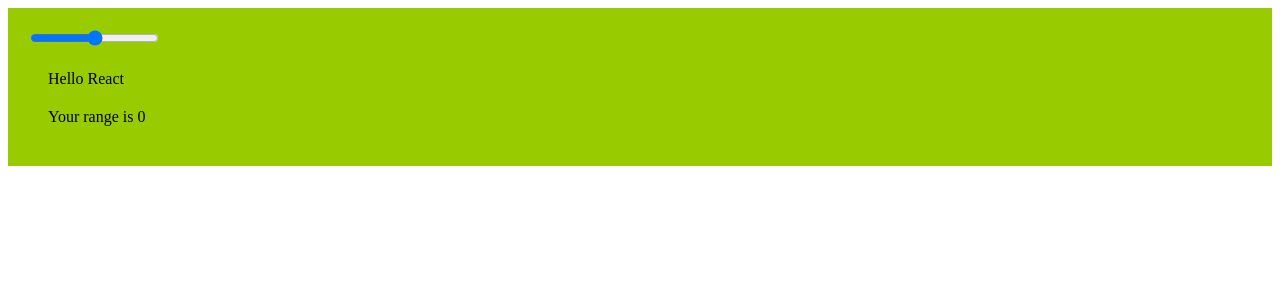
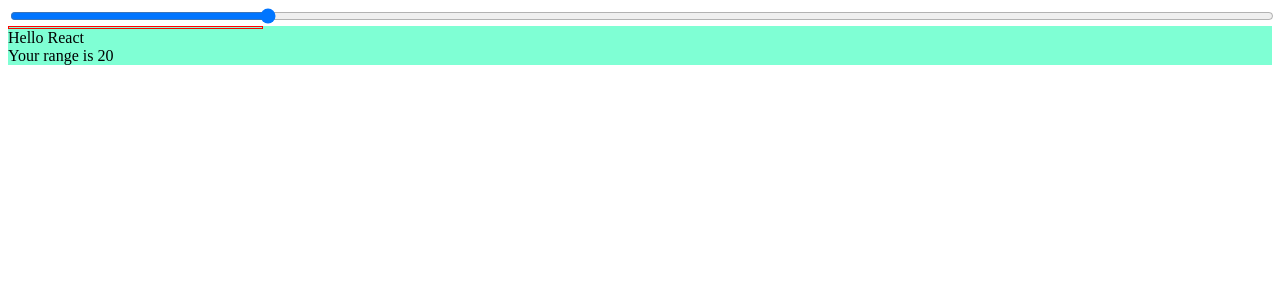
Before and after one commit to quangtv92/react-demo, a React app: page / in a window 1280 px wide. Shown: the top 300 px of the page. Built offline with nearby package versions, Linux system fonts and the light colour scheme.

Commit message:
support style component

```diff
--- a/package.json
+++ b/package.json
@@ -18,6 +18,7 @@
     "babel-core": "6.26.3",
     "babel-loader": "7.1.5",
     "babel-minify-webpack-plugin": "0.3.1",
+    "babel-plugin-styled-components": "1.7.1",
     "babel-preset-env": "1.7.0",
     "babel-preset-es2015": "6.24.1",
     "babel-preset-react": "6.24.1",
@@ -36,6 +37,7 @@
     "redux-immutable": "4.0.0",
     "redux-saga": "0.16.0",
     "style-loader": "0.21.0",
+    "styled-components": "3.4.6",
     "stylus-loader": "3.0.2",
     "webpack": "4.19.0",
     "webpack-bundle-analyzer": "3.0.2",
--- a/src/app/views/app.jsx
+++ b/src/app/views/app.jsx
@@ -1,8 +1,14 @@
 import React from "react";
-
-import styles from './style.css'
+import styled from 'styled-components'
 
 import Message from './messenge'
+
+const Range = styled.input.attrs({
+  type: 'range'
+})`
+  display: block;
+  width: 100%;
+`
 
 //Render props
 const Index = () => {
@@ -20,7 +26,7 @@ class App extends React.Component {
 
     this.state = {
       name: 'React',
-      range: 0
+      range: 20
     }
   }
 
@@ -33,7 +39,14 @@ class App extends React.Component {
     return (
       <div >
 
-        <input type='range' name='Fragments' onChange={ this.onChange.bind(this) } />
+        <Range
+          type="range"
+          name="range"
+          min="0"
+          max="100"
+          value={ this.state.range }
+          onChange={ this.onChange.bind(this) }
+        />
         <Message
           name={ this.state.name }
           range={ this.state.range }
--- a/src/app/views/messenge/hello.jsx
+++ b/src/app/views/messenge/hello.jsx
@@ -1,4 +1,5 @@
-import React, { Component, Fragments, PropTypes  } from 'react'
+import React, { Component, Fragments, PropTypes } from 'react'
+import styled from 'styled-components'
 
 //Stateful component
 
@@ -13,15 +14,35 @@ import React, { Component, Fragments, PropTypes  } from 'react'
 //Stateless component
 
 // props are input variable, we need destruct the name on props
+
+const Wrapper = styled.div`
+  display: flex;
+  flex-direction: column;
+  background-color: aquamarine;
+`
+
+const Slider = styled.div`
+  width: ${
+    ({ range }) => `${ range }%`
+  }
+  border: 1px solid red;
+  height: 1px;
+
+`
+
 const Message = ({
   name,
   range
 }) => {
   return (
-    <div>
-      <div>Hello { name }</div>
-      <div>Your range is { range }</div>
-    </div>
+    <Wrapper>
+      <Slider
+        range={ range }
+        initialValues ={ range }
+      />
+      <span>Hello { name }</span>
+      <span>Your range is { range }</span>
+    </Wrapper>
   )
 }
 
```
Also changed, not shown: .babelrc, 1 other file (tests, documents, lock files or other folders).
